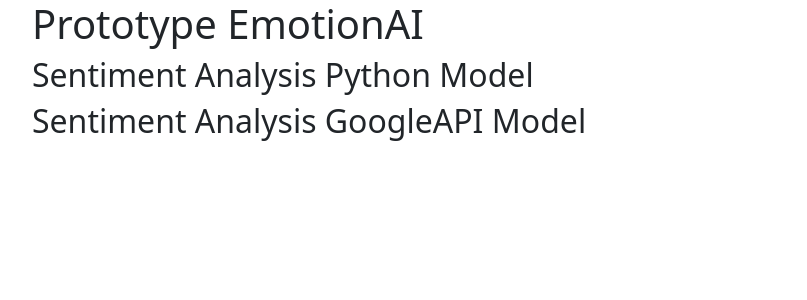
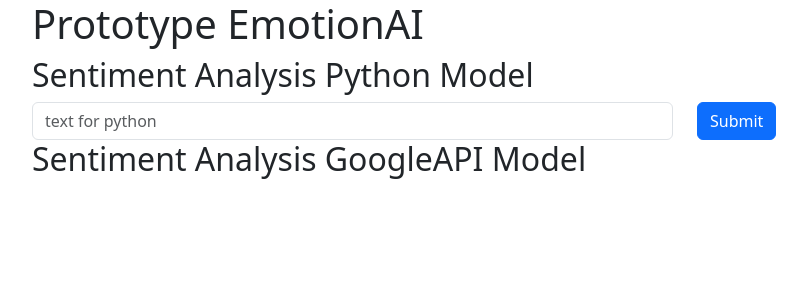
Before and after one commit to KostasMateer/dig345-p2-emotionai, a Flask app: page / in a window 1280 px wide. Shown: the top 300 px of the page, without its empty margins (50-857 px from the left). Run offline with Flask 2, Linux system fonts and the light colour scheme.

Commit message:
got google sentiment working

```diff
--- a/index.py
+++ b/index.py
@@ -1,29 +1,40 @@
 from flask import Flask, render_template, request, jsonify
+from flask_cors import CORS, cross_origin
+from google.cloud import language_v1
+from google.oauth2.service_account import Credentials
+import os
+from dotenv import load_dotenv
+load_dotenv()
+
+# Instantiates a client
+client = language_v1.LanguageServiceClient()
+
 # import joblib
 # import os
-# from dotenv import load_dotenv
-# load_dotenv()
 
 # # Load the trained machine learning model
 # model = joblib.load('trained_model.pkl')
 
-app = Flask(__name__)
+app = Flask(__name__, static_folder='static')
+CORS(app)
 
 @app.route('/')
 def index():
+    # if request.method == 'POST':
+    #     text_input = request.form['text_input']
+    #     prediction = (text_input)
+    #     return render_template('index.html', prediction=prediction, text_input=text_input)
     return render_template('index.html')
 
-# # Define a route to accept POST requests
-# @app.route('/predict', methods=['POST'])
-# def predict():
-#     # Get data from the POST request
-#     data = request.get_json()
-
-#     # Make predictions using the loaded machine learning model
-#     predictions = model.predict(data['input_data'])
-
-#     # Return the predictions as JSON
-#     return jsonify({'predictions': predictions.tolist()})
+# Define a route to accept POST requests
+@app.route('/predict/<text>', methods=['GET'])
+@cross_origin()
+def predict(text):
+    # Get data from the POST request
+    textToSentiment = text
+    document = language_v1.Document(content=textToSentiment, type_=language_v1.Document.Type.PLAIN_TEXT)
+    sentiment = client.analyze_sentiment(request={'document': document}).document_sentiment.score
+    return jsonify({'sentiment': sentiment})
 
 @app.route('/api')
 def server_live():
--- /dev/null
+++ b/static/js/main.js
@@ -0,0 +1,14 @@
+$('#python-form').submit(function(event) {
+  event.preventDefault(); // prevent default form submit behavior
+  var inputVal = $('#input-field').val();
+  fetch("http://localhost:5000/predict/" + inputVal)
+    .then((response) => {
+      // convert to json
+      return response.json();
+    })
+    .then((data) => {
+      console.log(data.prediction)
+      $("#python-prediction").html(`Prediction: ${data.sentiment}`)
+    })
+    .catch((err) => console.log(err));
+})
--- a/templates/index.html
+++ b/templates/index.html
@@ -9,13 +9,28 @@
   <body>
     <div class="container">
       <h1>Prototype EmotionAI</h1>
-      <div class="row justify-content-evenly">
+      <div class="justify-content-evenly">
         <h2>Sentiment Analysis Python Model</h2>
+        <div class="row">
+          <div class="col">
+            <form id="python-form"  class="row">
+                <div class="col-sm-7">
+                  <input id="input-field" name="python_text" type="text" class="form-control" placeholder="text for python" aria-label="City">
+                </div>
+                <div class="col-sm-5">
+                  <button type="submit" class="btn btn-primary">Submit</button>
+                </div>
+            </form>
+          </div>
+        </div>
       </div>
+      <div id="python-prediction"></div>
       <div class="row justify-content-evenly">
         <h2>Sentiment Analysis GoogleAPI Model</h2>
       </div>
     </div>
     <script src="https://cdn.jsdelivr.net/npm/bootstrap@5.3.0-alpha3/dist/js/bootstrap.bundle.min.js" integrity="sha384-ENjdO4Dr2bkBIFxQpeoTz1HIcje39Wm4jDKdf19U8gI4ddQ3GYNS7NTKfAdVQSZe" crossorigin="anonymous"></script>
+    <script src="https://code.jquery.com/jquery-3.6.0.min.js"></script>
+    <script type="text/javascript" src="{{ url_for('static', filename='js/main.js') }}"></script>
   </body>
 </html>
```
Also changed, not shown: requirements.txt (+20 -0 lines), 1 other file.
